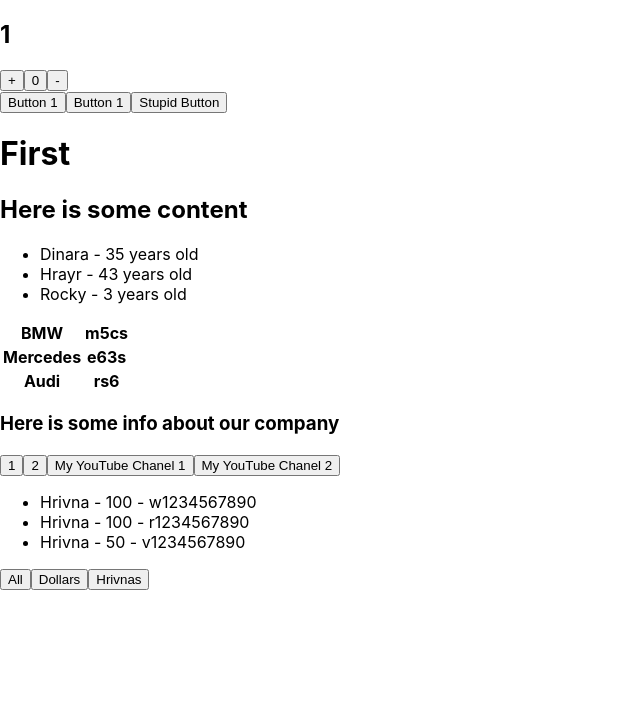
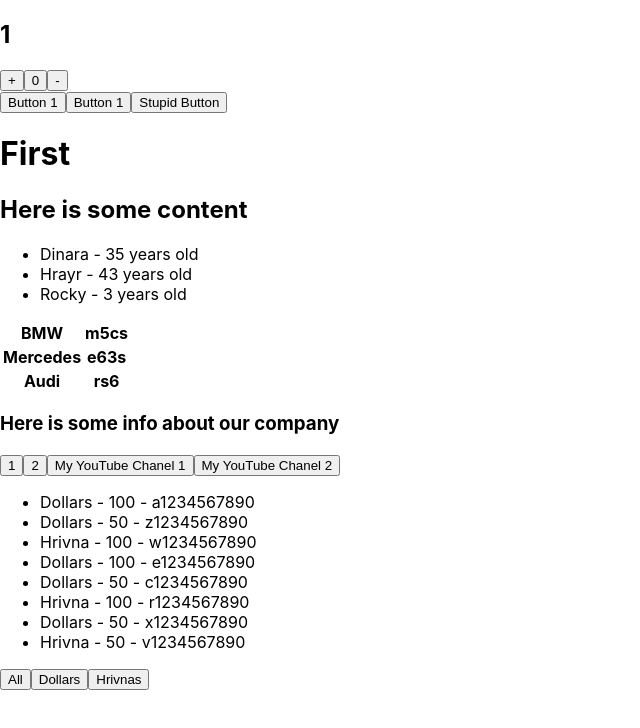
Before and after one commit to Dinara1989/Tasks, a React (Create React App) app: page / in a window 1280 px wide. Shown: the top 728 px of the page, without its empty margins (0-640 px from the left). Built offline with nearby package versions, Linux system fonts and the light colour scheme.

Commit message:
method Filter

```diff
--- a/src/App.tsx
+++ b/src/App.tsx
@@ -2,9 +2,9 @@
 import Header from "./site/Header";
 import Body from "./site/Body";
 import Footer from "./site/Footer";
-import Component from "./components/Component";
+import Map from "./components/Map";
 import Button from "./components/Button";
-import Filter from "./components/Filter";
+import Filter from "./components/filter/Filter";
 import Hook from "./components/Hook";
 
 const students = [
@@ -47,8 +47,7 @@
           <Button name={'Stupid Button'} callBack={Foo3}/>
           <Header title={'First'}/>
           <Body titleBody={'Here is some content'}/>
-          {/*//map method*/}
-          <Component students={students}/>
+          <Map students={students}/>
           <Footer titleFooter={'Here is some info about our company'}/>
           <button onClick={foo1}>1</button>
           <button onClick={() => foo2(10020)}>2</button>
--- a/src/components/Filter.tsx
+++ /dev/null
@@ -1,34 +0,0 @@
-import React, {useState} from 'react';
-
-const Filter = () => {
-    const [money, setMoney] = useState([
-        { banknots: 'Dollars', value: 100, number: ' a1234567890' },
-        { banknots: 'Dollars', value: 50, number: ' z1234567890' },
-        { banknots: 'Hrivna', value: 100, number: ' w1234567890' },
-        { banknots: 'Dollars', value: 100, number: ' e1234567890' },
-        { banknots: 'Dollars', value: 50, number: ' c1234567890' },
-        { banknots: 'Hrivna', value: 100, number: ' r1234567890' },
-        { banknots: 'Dollars', value: 50, number: ' x1234567890' },
-        { banknots: 'Hrivna', value: 50, number: ' v1234567890' },
-    ])
-    const onClickFilterHandler=()=>{
-        // setMoney(money.filter((filteredMoney)=>filteredMoney.banknots === 'Hrivna'))
-    }
-    let currentMoney = money.filter((filteredMoney)=>filteredMoney.banknots === 'Hrivna')
-    return (
-        <div>
-            <ul>
-                {currentMoney.map((objectFromMoneyArray) => {
-                    return (
-                        <li>{objectFromMoneyArray.banknots} - {objectFromMoneyArray.value} - {objectFromMoneyArray.number}</li>
-                    );
-                })}
-            </ul>
-            <button onClick={onClickFilterHandler}>All</button>
-            <button onClick={onClickFilterHandler}>Dollars</button>
-            <button onClick={onClickFilterHandler}>Hrivnas</button>
-        </div>
-    );
-};
-
-export default Filter;
--- a/src/components/Component.tsx
+++ b/src/components/Map.tsx
@@ -1,6 +1,6 @@
 import React from 'react';
 
-type ComponentType = {
+type MapType = {
     students: Array<StudentType> //один з варінтів
     // students: StudentType[] //інший варіант написання
 }
@@ -11,7 +11,7 @@
 
 
 }
-const Component = (props:ComponentType) => {
+const Map = (props:MapType) => {
     const topCars = [
         {manufacturer:'BMW', model:'m5cs'},
         {manufacturer:'Mercedes', model:'e63s'},
@@ -56,4 +56,4 @@
     );
 };
 
-export default Component;
+export default Map;
--- /dev/null
+++ b/src/components/filter/Filter.tsx
@@ -0,0 +1,47 @@
+import React, {useState} from 'react';
+import HomeFilter from "./HomeFilter";
+
+type FilterType = 'All' | 'Dollars' | 'Hrivna'
+const Filter = () => {
+    const [money, setMoney] = useState([
+        { banknotes: 'Dollars', value: 100, number: ' a1234567890' },
+        { banknotes: 'Dollars', value: 50, number: ' z1234567890' },
+        { banknotes: 'Hrivna', value: 100, number: ' w1234567890' },
+        { banknotes: 'Dollars', value: 100, number: ' e1234567890' },
+        { banknotes: 'Dollars', value: 50, number: ' c1234567890' },
+        { banknotes: 'Hrivna', value: 100, number: ' r1234567890' },
+        { banknotes: 'Dollars', value: 50, number: ' x1234567890' },
+        { banknotes: 'Hrivna', value: 50, number: ' v1234567890' },
+    ])
+    const[filter, setFilter]=useState<FilterType>('All')
+
+    let currentMoney = money;
+
+    if(filter === 'Dollars') {
+        currentMoney = money.filter(filteredMoney => filteredMoney.banknotes === 'Dollars');
+    }
+    if(filter === 'Hrivna') {
+        currentMoney = money.filter(filteredMoney => filteredMoney.banknotes === 'Hrivna');
+    }
+    const onClickFilterHandler=(nameButton: FilterType)=>{
+        setFilter(nameButton)
+    }
+
+    return (
+        <div>
+            <HomeFilter />
+            <ul>
+                {currentMoney.map((objectFromMoneyArray) => {
+                    return (
+                        <li>{objectFromMoneyArray.banknotes} - {objectFromMoneyArray.value} - {objectFromMoneyArray.number}</li>
+                    );
+                })}
+            </ul>
+            <button onClick={()=>onClickFilterHandler( 'All')}>All</button>
+            <button onClick={()=>onClickFilterHandler('Dollars')}>Dollars</button>
+            <button onClick={()=>onClickFilterHandler('Hrivna')}>Hrivnas</button>
+        </div>
+    );
+};
+
+export default Filter;
--- /dev/null
+++ b/src/components/filter/HomeFilter.tsx
@@ -0,0 +1,25 @@
+import React from 'react';
+import Filter from "./Filter";
+//Home task "Filter Lesson"
+// export type FilterType = {
+//
+// }
+const HomeFilter = () => {
+    return (
+        <>
+        {/*<ul>*/}
+        {/*    {currentMoney.map((objectFromMoneyArray) => {*/}
+        {/*        return (*/}
+        {/*            <li>{objectFromMoneyArray.banknotes} - {objectFromMoneyArray.value} - {objectFromMoneyArray.number}</li>*/}
+        {/*        );*/}
+        {/*    })}*/}
+        {/*</ul>*/}
+        {/*<button onClick={() => onClickFilterHandler('All')}>All</button>*/}
+        {/*<button onClick={() => onClickFilterHandler('Dollars')}>Dollars</button>*/}
+        {/*<button onClick={() => onClickFilterHandler('Hrivna')}>Hrivnas</button>*/}
+        </>
+)
+    ;
+};
+
+export default HomeFilter;
```
